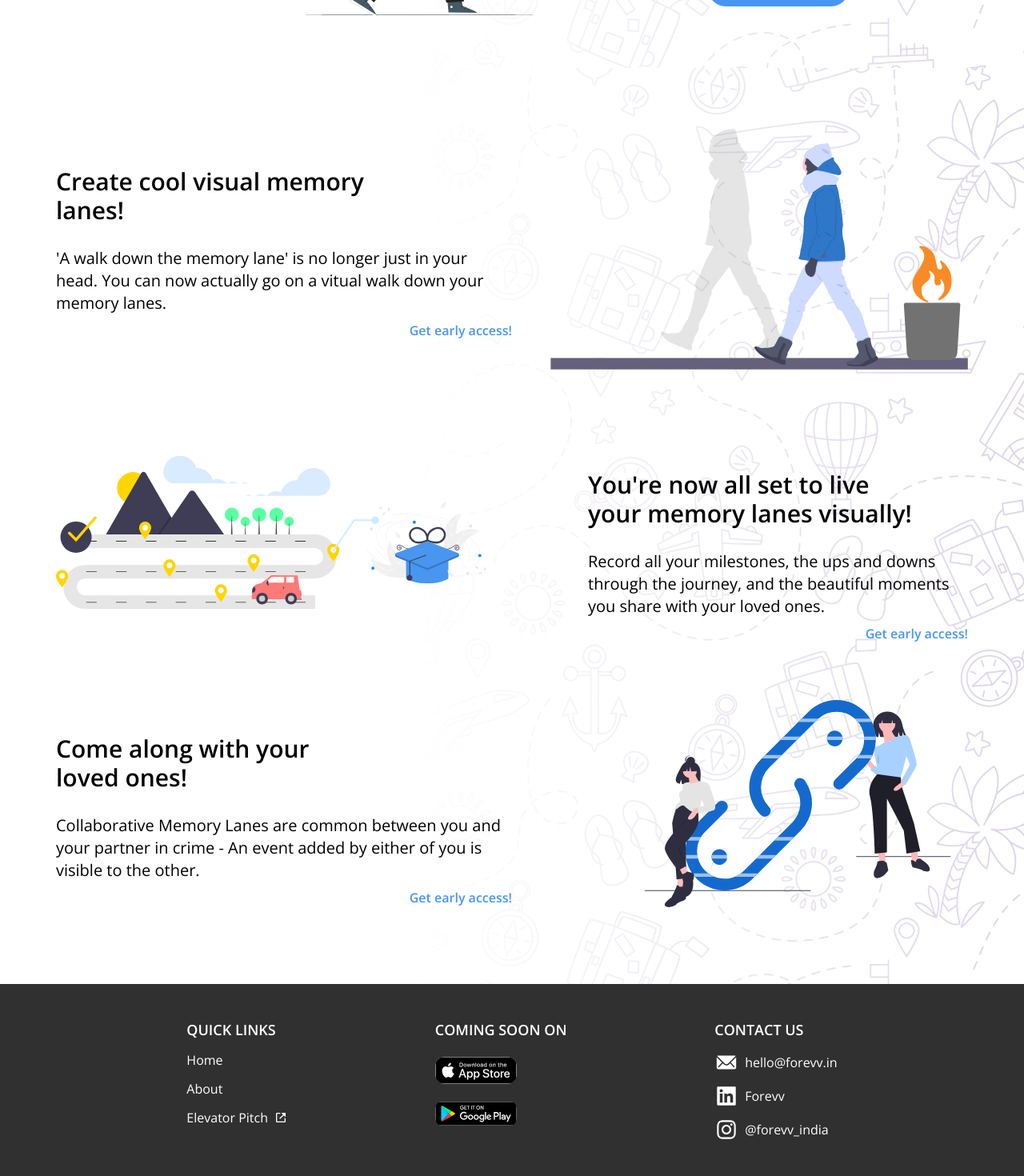
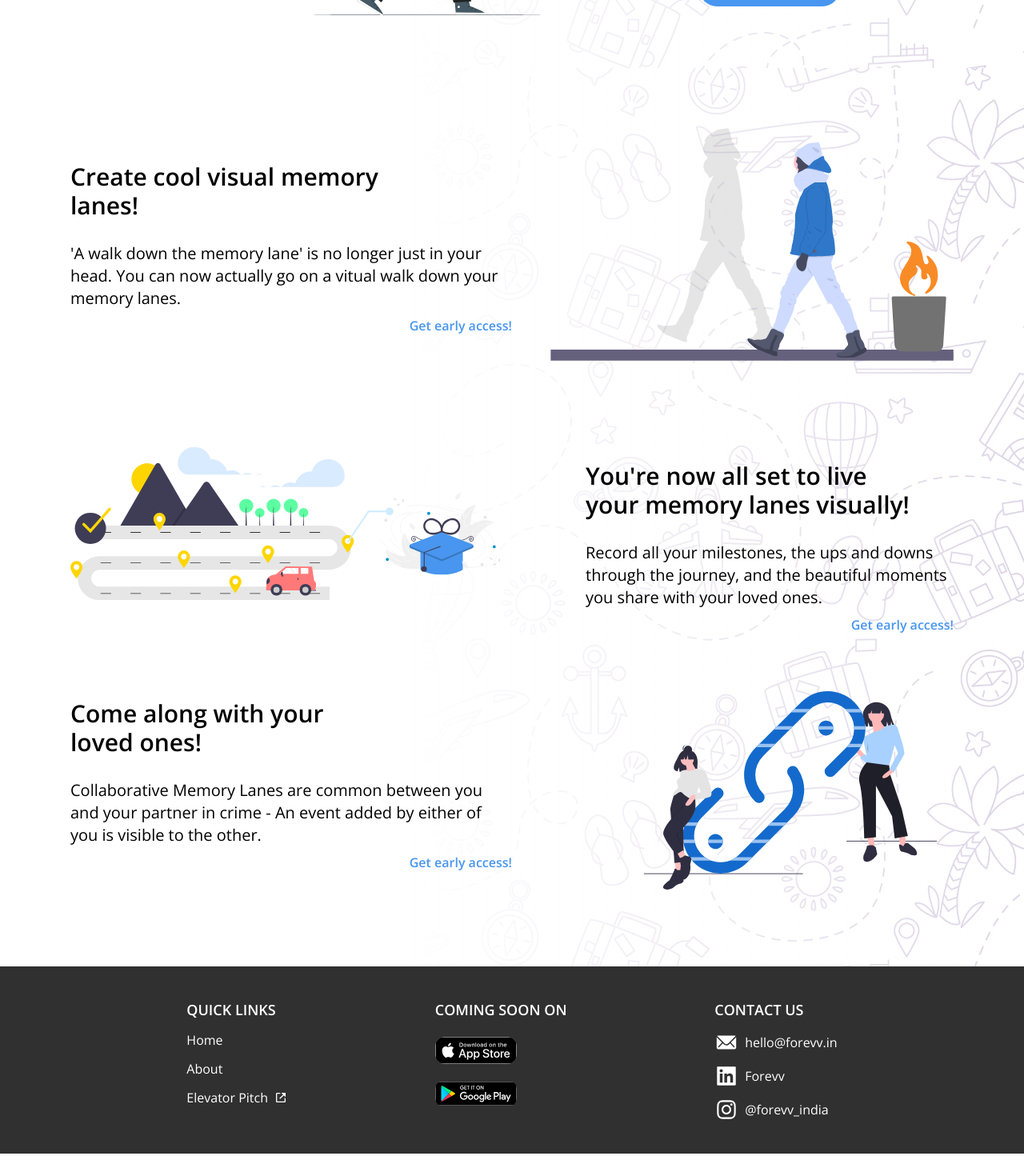
Before and after one commit to ksc3899/forevv-website-next, a Next.js app: page / in a window 1280 px wide. Shown: the part 1092-2562 px from the top of the page at 80% size. After the commit the page ends 2534 px from the top, so only its background shows below. Built offline with nearby package versions, Linux system fonts and the light colour scheme; a web font is replaced by a local one.

Commit message:
final touches v2

```diff
--- a/Firebase/Firebase.js
+++ b/Firebase/Firebase.js
@@ -3,13 +3,13 @@ import { getFirestore } from "firebase/firestore";
 import { getStorage } from "firebase/storage";
 
 const firebaseConfig = {
-  apiKey: "AIzaSyDpDalN3VVyVWtnhfVszjaGvxxxGqFUkuM",
-  authDomain: "forevv-test.firebaseapp.com",
-  projectId: "forevv-test",
-  storageBucket: "forevv-test.appspot.com",
-  messagingSenderId: "118778131301",
-  appId: "1:118778131301:web:40af843e21ea18ff60678c",
-  measurementId: "G-061XS6ZR28",
+  apiKey: "AIzaSyChiIOb72b-AdMuMfJTziu3gH8Lt_c33Xg",
+  authDomain: "website-feb-2022.firebaseapp.com",
+  projectId: "website-feb-2022",
+  storageBucket: "website-feb-2022.appspot.com",
+  messagingSenderId: "25489200318",
+  appId: "1:25489200318:web:f335a5dc885064889e3aef",
+  measurementId: "G-HFJL79NBQK",
 };
 
 const app = initializeApp(firebaseConfig);
--- a/components/Footer.js
+++ b/components/Footer.js
@@ -10,7 +10,7 @@ export default function Footer() {
 
   return (
     <div
-      className="h-60 py-10 px-7 2xl:h-72 mt-14 lg:mt-24 2xl:mt-36 bottom-0 bg-footer-black"
+      className="py-10 px-7 2xl:h-72 mt-14 lg:mt-24 2xl:mt-36 bottom-0 bg-footer-black"
       style={{ marginTop: router.pathname == "/sys" ? 0 : null }}
     >
       <div className="grid grid-cols-12 gap-2 h-full items-center text-white">
@@ -30,13 +30,18 @@ export default function Footer() {
                 About
               </a>
             </Link>
-
+            <a
+              href="https://youtu.be/9v5b6Rf2asM"
+              target={"_blank"}
+              className="flex items-center"
+            >
               <div className="flex flex-row items-center">
                 <p className="text-xs font-normal lg:text-base 2xl:text-xl lg:whitespace-pre-line mr-2">
                   Elevator Pitch
                 </p>
                 <BiLinkExternal className="mt-auto mb-auto" />
               </div>
+            </a>
           </div>
           <div className="flex-col gap-5 text-start hidden lg:flex items-start">
             <p className="text-base font-semibold lg:text-lg 2xl:text-2xl lg:whitespace-pre-line">
@@ -103,7 +108,7 @@ export default function Footer() {
         </div>
         <div className="lg:col-span-2" />
         <div className="lg:hidden" />
-        <div className="flex-row col-span-12 gap-4 text-start flex lg:hidden">
+        <div className="flex-row col-span-12 gap-4 mt-4 text-start flex lg:hidden pb-0">
           <p className="text-sm font-semibold lg:text-2xl lg:whitespace-pre-line">
             COMING SOON ON
           </p>
--- a/components/Team.js
+++ b/components/Team.js
@@ -48,8 +48,8 @@ const TeamData = [
     title: "Design Lead",
     desc: "I've been on a rather bumpy ride before finally landing in UI/UX. Love empathetic design patterns, apart from cooking. :)",
     pic: "/Team/GeethaCharan.svg",
-    linkedin: "https://www.linkedin.com/in/aarush-sinha-66a790201/",
-    instagram: "https://www.instagram.com/aarush.py/",
+    linkedin: "https://www.linkedin.com/in/geethacharan-nallana-06691518b",
+    instagram: "https://www.instagram.com/gc_09_12/",
   },
   {
     name: "Krishna Varma Sagi",
@@ -113,7 +113,7 @@ export default function TeamComponent() {
           >
             {TeamData.map((item, id) => (
               <div key={id}>
-                <div className=" border-2 rounded-2xl border-forevv-blue mx-1 justify-center p-2 lg:p-14 bg-white text-center">
+                <div className=" border-2 rounded-2xl w-64 md:w-72 ml-auto mr-auto border-forevv-blue mx-1 justify-center p-2 xl:p-14 bg-white text-center">
                   <div className="w-fit ml-auto mr-auto">
                     <img
                       loading="eager"
--- a/components/navbar.js
+++ b/components/navbar.js
@@ -65,7 +65,7 @@ export default function Navbar() {
         <div className="relative h-full content-center items-center">
           <Link href="/">
             <a>
-              <Logo className="relative top-1/2 -translate-y-1/2 " />
+              <Logo className="relative top-1/2 -translate-y-1/2 scale-90" />
             </a>
           </Link>
         </div>
@@ -104,7 +104,7 @@ export default function Navbar() {
           </a>
 
           <a onClick={() => earlyAccessButton()}>
-            <p className="ml-5 cursor-pointer font-semibold text-xl text-forevv-blue">
+            <p className="ml-5 cursor-pointer font-semibold text-base xl:text-xl text-forevv-blue">
               Get Early Access
             </p>
           </a>
--- a/pages/about-us.js
+++ b/pages/about-us.js
@@ -104,10 +104,12 @@ export default function AboutUs() {
             >
               <div
                 style={{
-                  width: "98%",
+                  height: "90%",
+                  width: "90%",
                   marginLeft: "auto",
                   marginRight: "auto",
-                  height: "98%",
+                  marginTop: "auto",
+                  marginBottom: "auto",
                   boxShadow: "4px 8px 30px #6D8DAD33",
                   borderRadius: 8,
                 }}
@@ -138,10 +140,12 @@ export default function AboutUs() {
               </div>
               <div
                 style={{
-                  width: "98%",
+                  height: "90%",
+                  width: "90%",
                   marginLeft: "auto",
                   marginRight: "auto",
-                  height: "98%",
+                  marginTop: "auto",
+                  marginBottom: "auto",
                   boxShadow: "4px 8px 30px #6D8DAD33",
                   borderRadius: 8,
                 }}
--- a/pages/index.js
+++ b/pages/index.js
@@ -6,6 +6,7 @@ import AppStore from "../public/app-store.svg";
 import EarlyAccess from "../components/EarlyAccess";
 import Link from "next/link";
 import { BiLinkExternal } from "react-icons/bi";
+import { AiOutlineArrowRight } from "react-icons/ai";
 
 export default function Home() {
   return (
@@ -116,11 +117,14 @@ export default function Home() {
             </p>
             <AppStore
               alt=""
-              className="ml-4 mr-2"
+              className="ml-4 mr-2 min-w-max"
               style={{ width: 32, height: 32 }}
             />
-            <p className="text-lg font-bold mx-2">App Store</p>
-            <GooglePlay className="mx-2" style={{ width: 32, height: 32 }} />
+            <p className="text-lg font-bold mx-2 flex-shrink-0">App Store</p>
+            <GooglePlay
+              className="mx-2 min-w-max"
+              style={{ width: 32, height: 32 }}
+            />
             <p className="text-lg font-bold ml-2">Playstore</p>
           </div>
         </div>
@@ -196,12 +200,19 @@ export default function Home() {
             'A walk down the memory lane' is no longer just in your head. You
             can now actually go on a vitual walk down your memory lanes.
           </p>
+
+          <div
+            className="flex flex-row justify-end items-center"
+            id="earlyAccessArrow"
+          >
             <motion.p
-            whileHover={{ x: 10 }}
+              whileHover={{ x: -19 }}
               className="text-base cursor-pointer hidden lg:block font-semibold lg:text-base 2xl:text-2xl mt-2 text-right text-forevv-blue whitespace-pre-line"
             >
               Get early access!
             </motion.p>
+            <AiOutlineArrowRight className="mt-2 absolute text-forevv-blue 2xl:scale-125" />
+          </div>
           <p className="text-base lg:hidden font-semibold mt-2 mb-3 text-right text-forevv-blue whitespace-pre-line">
             Get early access!
           </p>
@@ -235,15 +246,21 @@ export default function Home() {
             Record all your milestones, the ups and downs through the journey,
             and the beautiful moments you share with your loved ones.
           </p>
+          <div
+            className="flex flex-row justify-end items-center"
+            id="earlyAccessArrow"
+          >
             <motion.p
-            whileHover={{ x: 10 }}
+              whileHover={{ x: -19 }}
               className="text-base cursor-pointer font-semibold lg:text-base 2xl:text-2xl mt-2 mb-3 2xl:mt-5 text-right text-forevv-blue whitespace-pre-line"
             >
               Get early access!
             </motion.p>
+            <AiOutlineArrowRight className="mt-2 mb-3 2xl:mt-5 absolute text-forevv-blue 2xl:scale-125" />
+          </div>
         </div>
 
-        <div className="col-span-12 lg:col-span-6 mt-auto">
+        <div className="col-span-12 lg:col-span-6 mt-auto mb-auto">
           <p className="text-base font-semibold my-7 text-center lg:text-left lg:text-3xl 2xl:text-4xl lg:whitespace-pre-line">
             Come along with your{"\n"} loved ones!
           </p>
@@ -254,12 +271,18 @@ export default function Home() {
             Collaborative Memory Lanes are common between you and your partner
             in crime - An event added by either of you is visible to the other.
           </p>
+          <div
+            className="flex flex-row justify-end items-center"
+            id="earlyAccessArrow"
+          >
             <motion.p
-            whileHover={{ x: 10 }}
+              whileHover={{ x: -19 }}
               className="text-base cursor-pointer hidden lg:block font-semibold lg:text-base 2xl:text-2xl mt-2 text-right text-forevv-blue whitespace-pre-line"
             >
               Get early access!
             </motion.p>
+            <AiOutlineArrowRight className="mt-2 absolute text-forevv-blue 2xl:scale-125" />
+          </div>
           <p className="text-base lg:hidden font-semibold mt-2 text-right text-forevv-blue whitespace-pre-line">
             Get early access!
           </p>
@@ -267,7 +290,7 @@ export default function Home() {
         <div className="col-span-6 mt-10 hidden lg:flex 2xl:hidden justify-end relative ml-36">
           <Image src="/Feature3.svg" width={537} height={327} priority />
         </div>
-        <div className="col-span-6 mt-20 hidden 2xl:flex justify-end relative ml-44 ">
+        <div className="col-span-6 mt-10 hidden 2xl:flex justify-end relative ml-44 ">
           <Image src="/Feature3.svg" width={626} height={424} priority />
         </div>
       </div>
--- a/styles/globals.css
+++ b/styles/globals.css
@@ -6,6 +6,7 @@ html,
 body {
   padding: 0;
   margin: 0;
+  overflow-x: hidden;
 }
 
 a {
@@ -192,7 +193,7 @@ img#teamMemberDp:hover {
   width: 100%;
   transform: scaleX(0);
   height: 2px;
-  bottom: 0;
+  bottom: -1px;
   left: 0;
   background-color: #4896ef;
   transform-origin: bottom right;
@@ -220,3 +221,20 @@ img#teamMemberDp:hover {
     background-image: none;
   }
 }
+
+@keyframes arrowAppear {
+  from {
+    opacity: 0;
+  }
+  to {
+    opacity: 1;
+  }
+}
+
+#earlyAccessArrow > svg {
+  opacity: 0;
+}
+
+#earlyAccessArrow:hover > svg {
+  animation: arrowAppear 0.5s ease-out forwards;
+}
--- a/tailwind.config.js
+++ b/tailwind.config.js
@@ -18,13 +18,13 @@ module.exports = {
     screens: {
       sm: "576px",
 
-      md: "768px",
+      md: "790px",
 
       lg: "992px",
 
       xl: "1200px",
 
-      "2xl": "1400px",
+      "2xl": "1540px",
     },
     container: {
       center: true,
@@ -32,8 +32,8 @@ module.exports = {
         DEFAULT: "0rem",
         sm: "1.125rem",
         md: "1.5rem",
-        lg: "1rem",
-        xl: "1.875rem",
+        lg: "2rem",
+        xl: "3rem",
         "2xl": "1rem",
       },
     },
```
Also changed, not shown: pages/sys.js (+15 -16 lines). Lines whose indentation alone changed are shown as unchanged.
